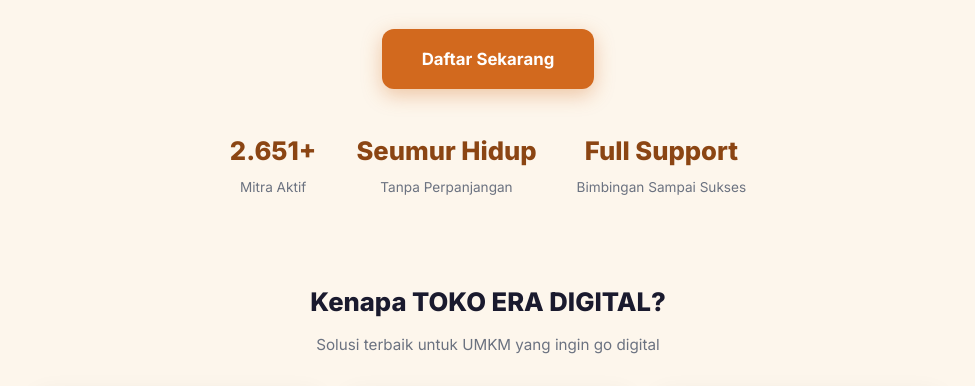
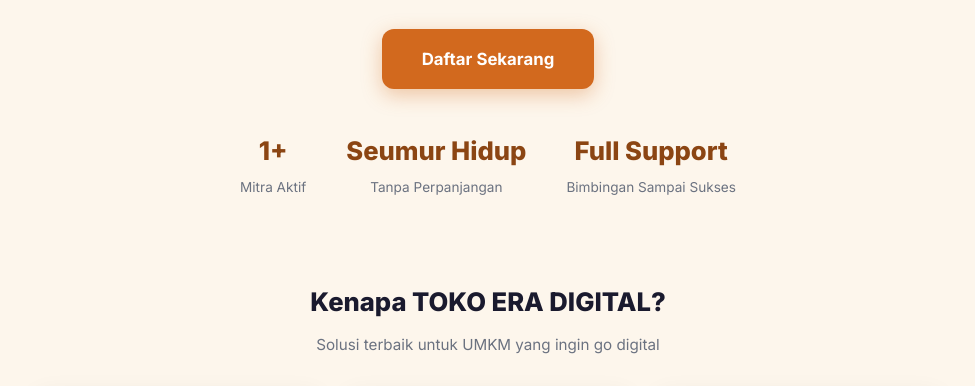
Before and after one commit to fbmodernwates-cell/toko-era-digital-vercel, a plain HTML site: page index.html in a window 1280 px wide. Shown: the part 395-781 px from the top of the page, without its empty margins (152-1127 px from the left). Drawn offline with Linux system fonts and the light colour scheme.

Commit message:
Update index.html

```diff
--- a/index.html
+++ b/index.html
@@ -242,8 +242,8 @@
         <h1>Toko Online<br><span>Seumur Hidup</span></h1>
         <p>Miliki toko online lengkap siap pakai. Satu kali daftar, langsung aktif seumur hidup. Lebih cepat, lebih hemat, lebih menguntungkan.</p>
         <a href="/register" class="hero-cta">Daftar Sekarang</a>
-        <div class="hero-stats">
-            <div class="hero-stat"><strong>2.651+</strong><span>Mitra Aktif</span></div>
+            <div class="hero-stats">
+            <div class="hero-stat"><strong>1+</strong><span>Mitra Aktif</span></div>
             <div class="hero-stat"><strong>Seumur Hidup</strong><span>Tanpa Perpanjangan</span></div>
             <div class="hero-stat"><strong>Full Support</strong><span>Bimbingan Sampai Sukses</span></div>
         </div>
```
